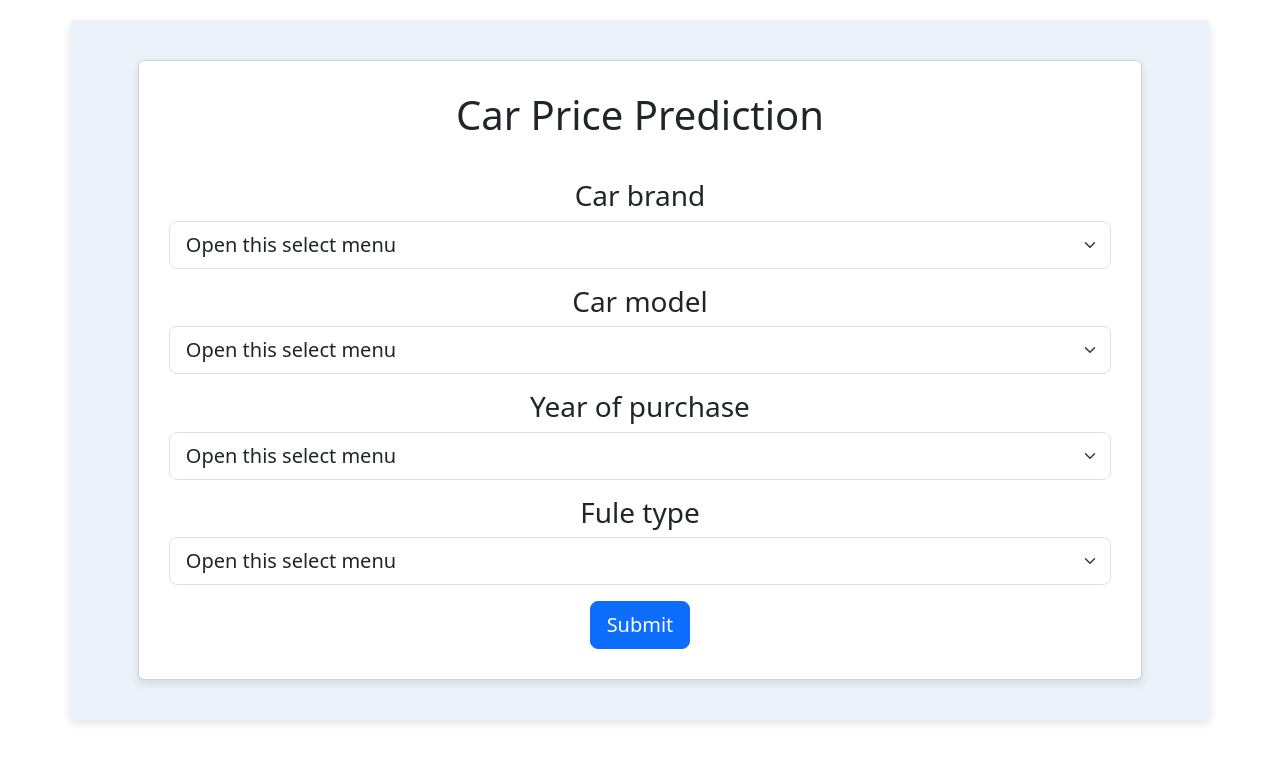
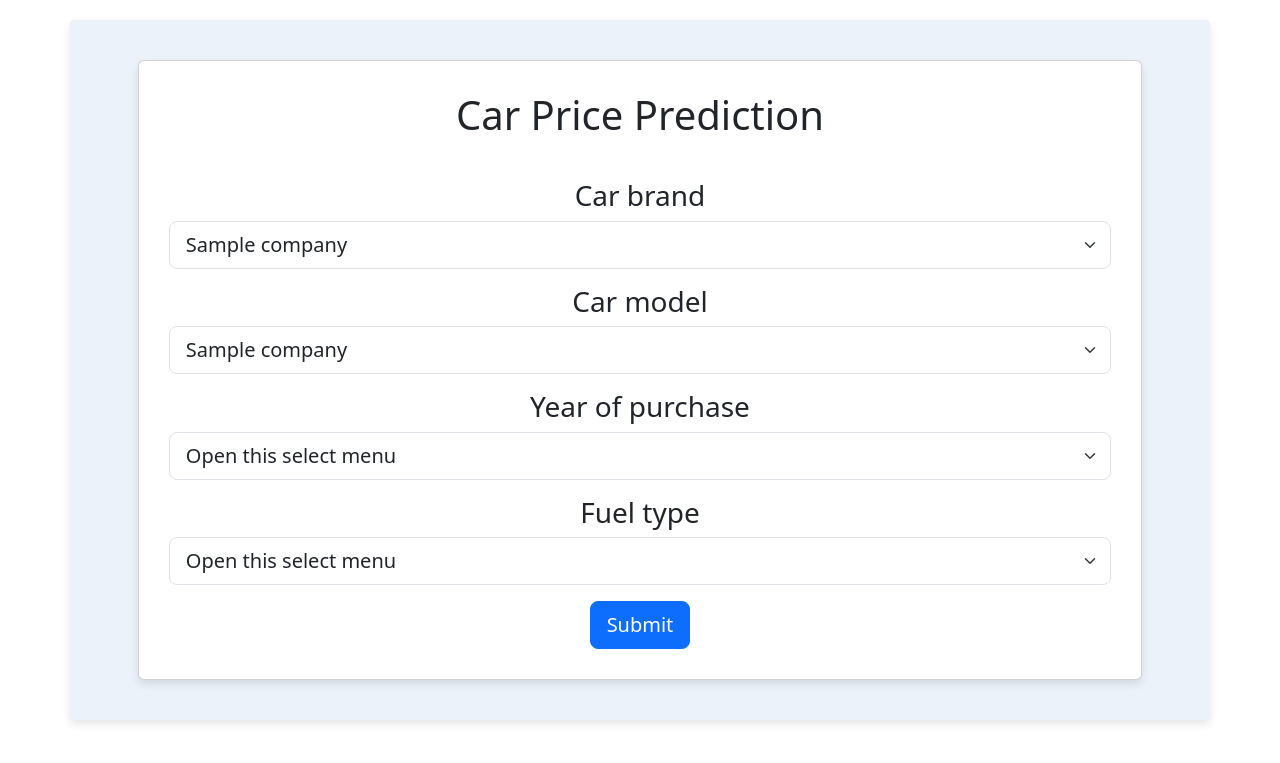
Before and after one commit to adhi1911/ML-Learnings, a Flask app: template Basic Projects/car price prediction/templates/index.html in a window 1280 px wide. Shown: the top 763 px of the page. Run offline with Flask 3, Linux system fonts and the light colour scheme; the template is opened without the code that fills it: most values are stand-ins (such as "Sample title", 1, 10 or a date in 2020).

Commit message:
adding options using jinja 2 format :)

```diff
--- a/Basic Projects/car price prediction/templates/index.html
+++ b/Basic Projects/car price prediction/templates/index.html
@@ -25,37 +25,40 @@
           </label>
           <select
             class="form-select form-select-lg mb-3"
-            aria-label="Large select example"
+            aria-label="Large select example" name = "car_brand" id = "car_brand"
           >
-            <option selected>Open this select menu</option>
-            <option value="1">One</option>
+          {% for company in companies %}
+            <option value="{{company}}">{{company}}</option>
+          {% endfor %}
           </select>
           <label for="select-car-model" class="models">
             <h3>Car model</h3>
           </label>
           <select
             class="form-select form-select-lg mb-3"
-            aria-label="Large select example"
+            aria-label="Large select example" name = "car_model" id = "car_model"
           >
-            <option selected>Open this select menu</option>
-            <option value="1">One</option>
+          {% for company in companies %}
+          <option value="{{company}}">{{company}}</option>
+        {% endfor %}
+
           </select>
           <label for="select-car-model" class="year">
             <h3>Year of purchase</h3>
           </label>
           <select
             class="form-select form-select-lg mb-3"
-            aria-label="Large select example"
+            aria-label="Large select example" name = "year" id = "year"
           >
             <option selected>Open this select menu</option>
             <option value="1">One</option>
           </select>
           <label for="select-car-model" class="fuletype">
-            <h3>Fule type</h3>
+            <h3>Fuel type</h3>
           </label>
           <select
             class="form-select form-select-lg mb-3"
-            aria-label="Large select example"
+            aria-label="Large select example" name = "fuel_type" id = "fuel_type"
           >
             <option selected>Open this select menu</option>
             <option value="1">One</option>
```
